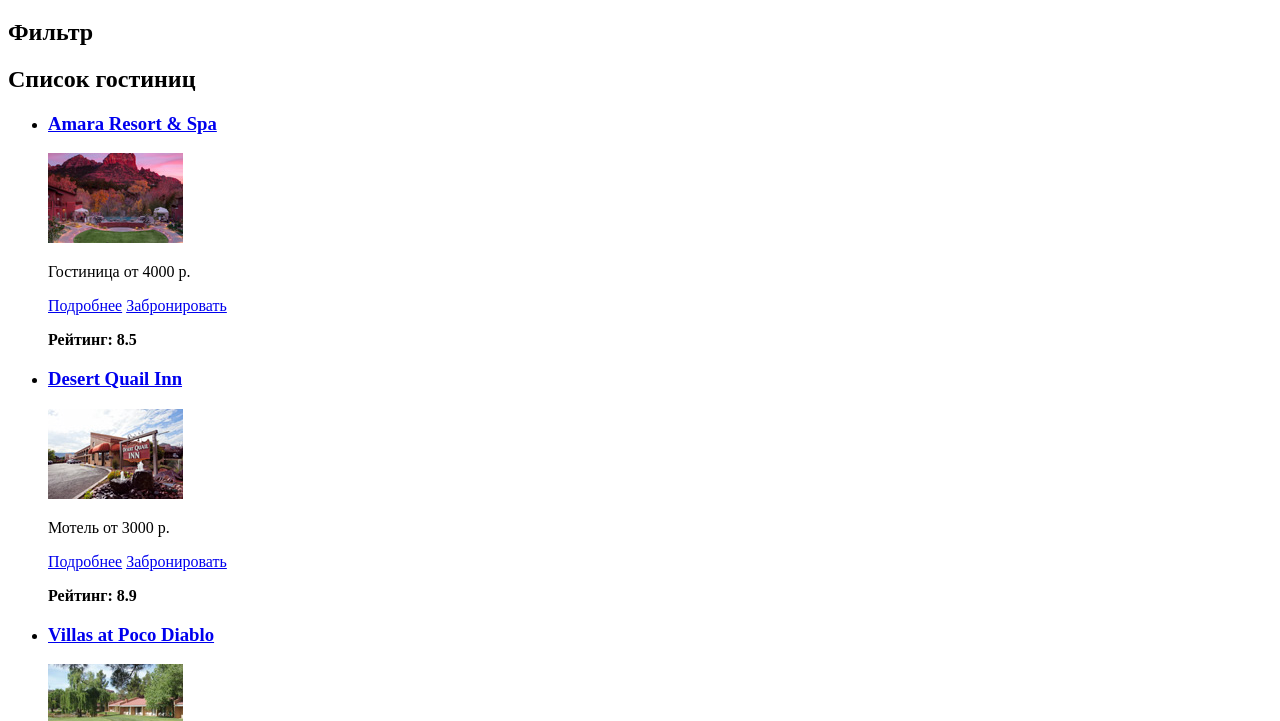
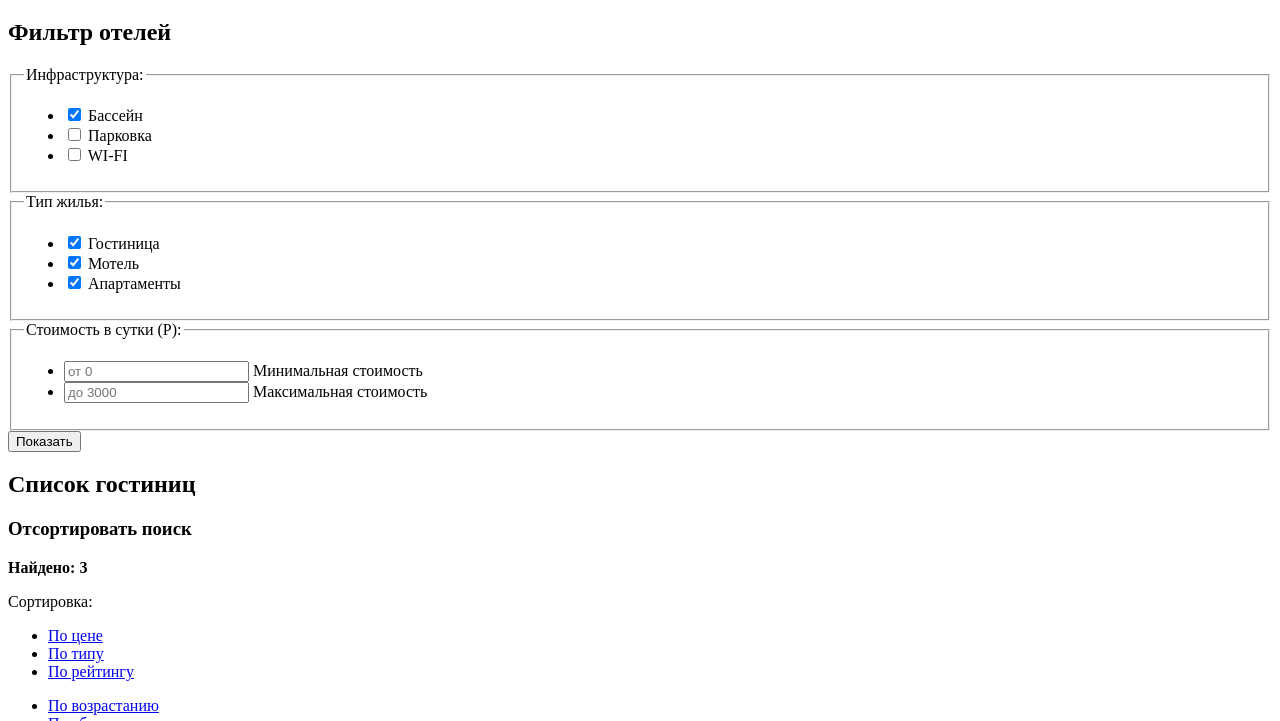
Before and after one commit to georgeramsson/881615-sedona-24, a plain HTML site: page hotels.html in a window 1280 px wide. Shown: the part 231-952 px from the top of the page. Drawn offline with Linux system fonts and the light colour scheme.

Commit message:
Добавлена разметка форм
- добавлена форма фильтра
- добавлено поле сортировки

```diff
--- a/hotels.html
+++ b/hotels.html
@@ -28,12 +28,98 @@
         <h1 class="visually-hidden">Выбор гостиницы</h1>
 
         <section class="filters">
-          <h2 class="visually-hidden">Фильтр</h2>
-          <!-- Здесь будет форма -->
+
+          <h2 class="visually-hidden">Фильтр отелей</h2>
+
+          <form class="filter" method="get" action="https://echo.htmlacademy.ru">
+            <fieldset>
+              <legend>Инфраструктура:</legend>
+              <ul>
+                <li class="filter-option">
+                  <input class="visually-hidden filter-input filter-input-checkbox" type="checkbox" name="pool" id="filter-pool" checked>
+                  <label for="filter-pool">Бассейн</label>
+                </li>
+                <li class="filter-option">
+                  <input class="visually-hidden filter-input filter-input-checkbox" type="checkbox" name="parking" id="filter-parking">
+                  <label for="filter-parking">Парковка</label>
+                </li>
+                <li class="filter-option">
+                  <input class="visually-hidden filter-input filter-input-checkbox" type="checkbox" name="wifi" id="filter-wifi">
+                  <label for="filter-wifi">WI-FI</label>
+                </li>
+              </ul>
+            </fieldset>
+            <fieldset>
+              <legend>Тип жилья:</legend>
+              <ul>
+                <li class="filter-option">
+                  <input class="visually-hidden filter-input filter-input-checkbox" type="checkbox" name="hotel" id="filter-hotel" checked>
+                  <label for="filter-pool">Гостиница</label>
+                </li>
+                <li class="filter-option">
+                  <input class="visually-hidden filter-input filter-input-checkbox" type="checkbox" name="motel" id="filter-motel" checked>
+                  <label for="filter-motel">Мотель</label>
+                </li>
+                <li class="filter-option">
+                  <input class="visually-hidden filter-input filter-input-checkbox" type="checkbox" name="apartments" id="filter-apartments" checked>
+                  <label for="filter-pool">Апартаменты</label>
+                </li>
+              </ul>
+            </fieldset>
+            <fieldset>
+              <legend>Стоимость в сутки (Р):</legend>
+              <ul class="filter-price">
+                <li>
+                  <input type="text" name="filter-price-min" id="min-price" value="" placeholder="от 0">
+                  <label class="visually-hidden" for="min-price">
+                    Минимальная стоимость
+                  </label>
+                </li>
+                <li>
+                  <input type="text" name="filter-price-max" id="max-price" value="" placeholder="до 3000">
+                  <label class="visually-hidden" for="max-price">
+                    Максимальная стоимость
+                  </label>
+                </li>
+                <!-- тут будет бегунок -->
+              </ul>
+            </fieldset>
+            <button type="submit" class="filter-button button">Показать</button>
+          </form>
         </section>
 
         <section class="catalog">
+
           <h2 class="visually-hidden">Список гостиниц</h2>
+
+          <div class="hotels-sorting">
+            <h3>Отсортировать поиск</h3>
+            <b>Найдено: 3</b>
+            <p>Сортировка:</p>
+            <ul class="sorting-items">
+              <li>
+                <a href="#">По цене</a>
+              </li>
+              <li>
+                <a href="#">По типу</a>
+              </li>
+              <li>
+                <a href="#">По рейтингу</a>
+              </li>
+            </ul>
+            <ul class="sorting-buttons">
+              <li>
+                <a href="#">
+                  <span class="visually-hidden">По возрастанию</span>
+                </a>
+              </li>
+              <li>
+                <a href="#">
+                  <span class="visually-hidden">По убыванию</span>
+                </a>
+              </li>
+            </ul>
+          </div>
           <ul class="catalog-list">
             <li class="catalog-item">
               <h3>
```
